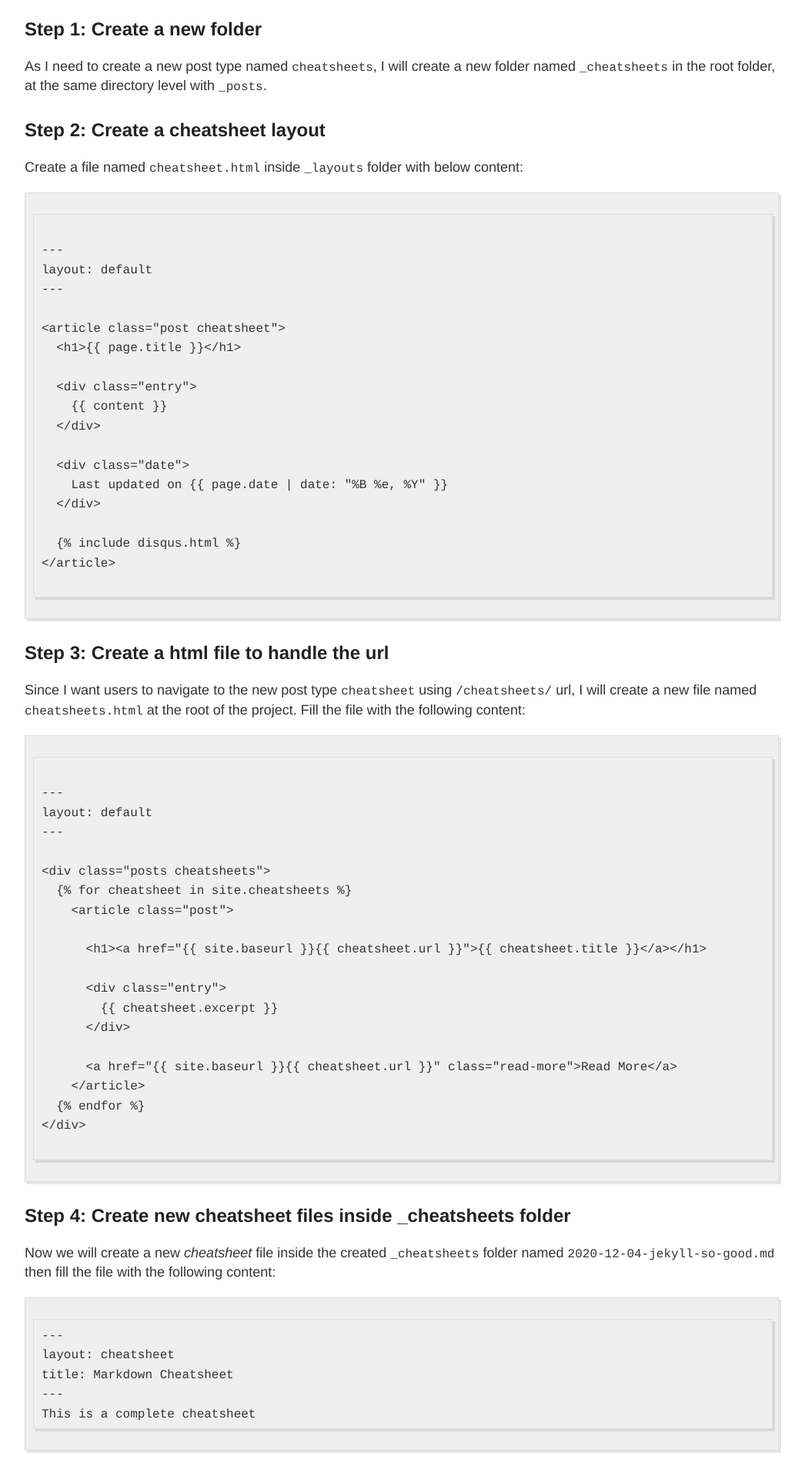
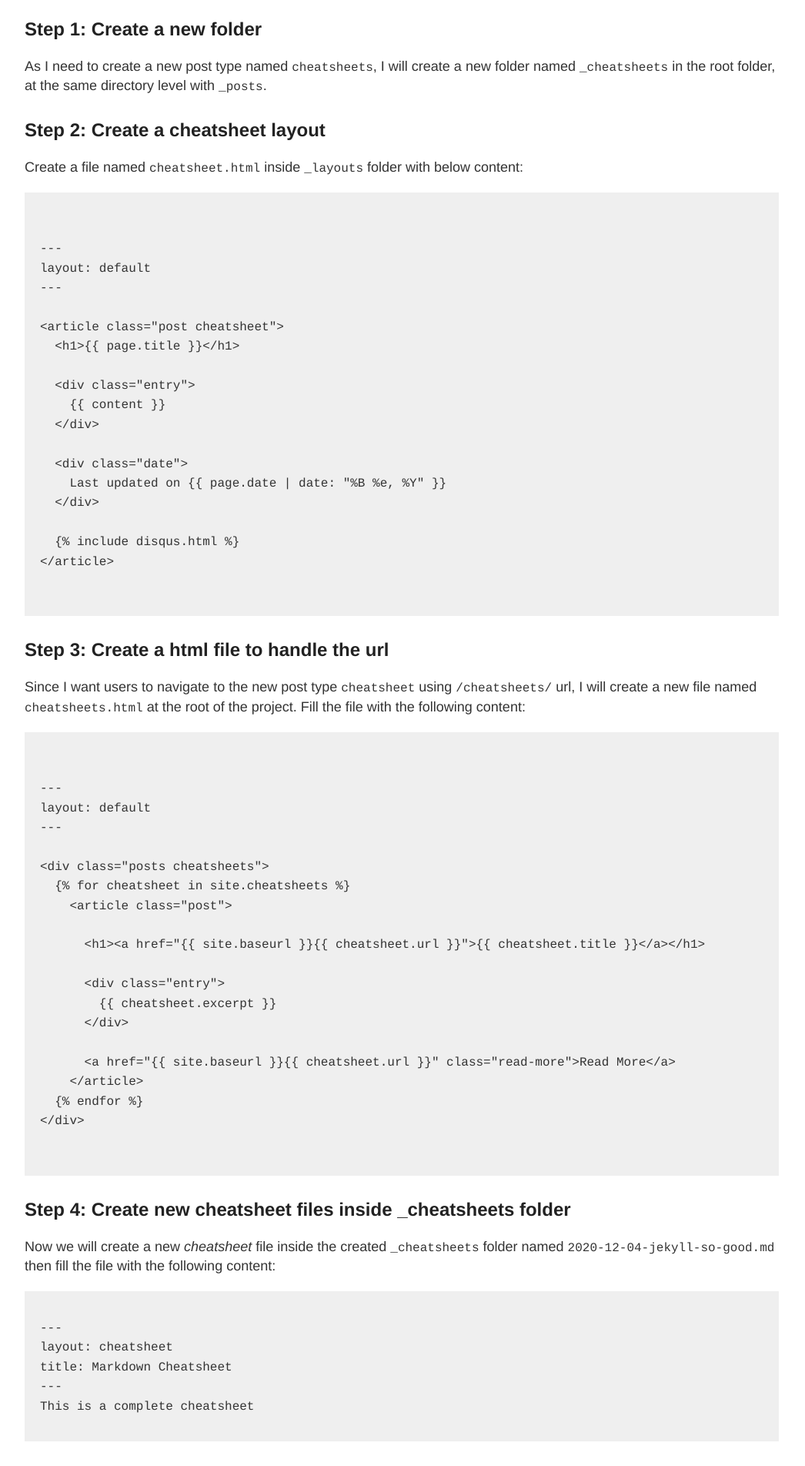
Before and after one commit to loitd/loitd.github.io, a Jekyll site: the page built from _posts/2020-12-03-jekyll-how-to-add-new-post-types.md, in a window 1280 px wide. Shown: the part 705-2609 px from the top of the page at 77% size, without its empty margins (118-1164 px from the left). Built offline with Jekyll 4.4.1, drawn with Linux system fonts in a browser that asks for light colours.

Commit message:
updated-by-loitd

```diff
--- a/_sass/_highlights.scss
+++ b/_sass/_highlights.scss
@@ -2,12 +2,14 @@
 .highlight {
   background-color: #efefef;
   padding: 7px 7px 7px 10px;
-  border: 1px solid #ddd;
-  -moz-box-shadow: 3px 3px rgba(0,0,0,0.1);
-  -webkit-box-shadow: 3px 3px rgba(0,0,0,0.1);
-  box-shadow: 3px 3px rgba(0,0,0,0.1);
+  //modified by loitd
+  // border: 1px solid #ddd;
+  // -moz-box-shadow: 3px 3px rgba(0,0,0,0.1);
+  // -webkit-box-shadow: 3px 3px rgba(0,0,0,0.1);
+  // box-shadow: 3px 3px rgba(0,0,0,0.1);
+  //modified by loitd
   margin: 20px 0 20px 0;
-  overflow: scroll;
+  overflow: auto; // scroll;
 }
 
 code {
```
Also changed, not shown: images/20201207/markdown-blockquotes.png.
